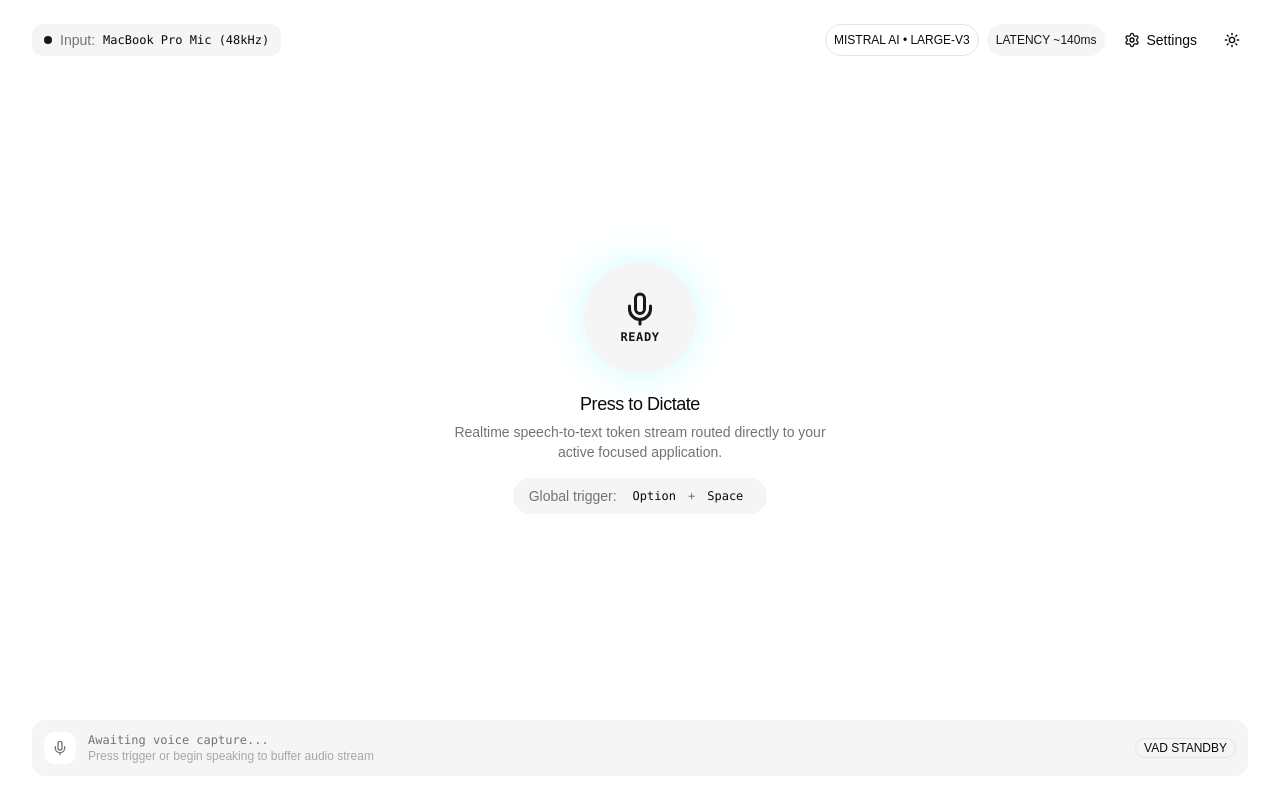
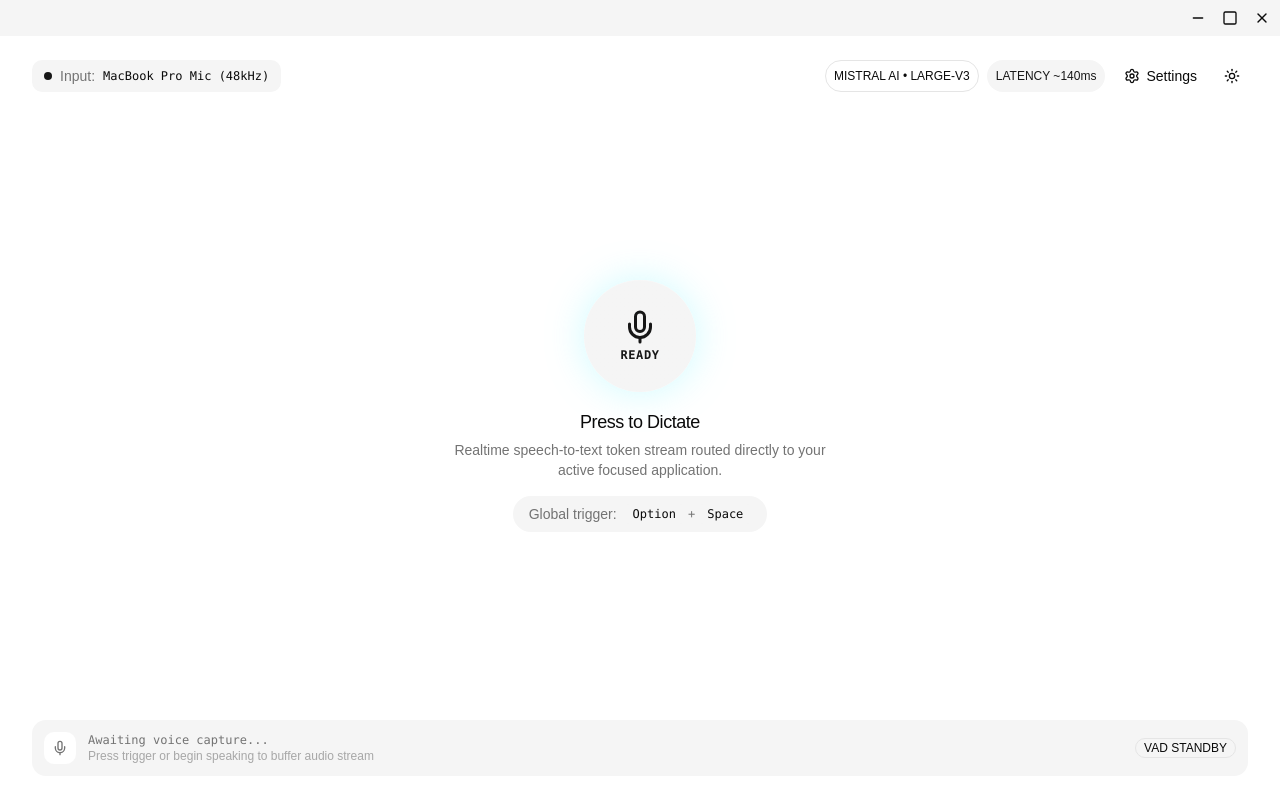
Before and after one commit to mikaelbalin/speech-transcription, a React (Vite) app: page / in a window 1280 px wide. Built offline with nearby package versions, Linux system fonts and the light colour scheme.

Commit message:
Add custom titlebar for frameless Tauri window

```diff
--- a/src-tauri/capabilities/default.json
+++ b/src-tauri/capabilities/default.json
@@ -3,5 +3,12 @@
   "identifier": "default",
   "description": "Capability for the main window",
   "windows": ["main"],
-  "permissions": ["core:default", "opener:default"]
+  "permissions": [
+    "core:default",
+    "opener:default",
+    "core:window:allow-minimize",
+    "core:window:allow-toggle-maximize",
+    "core:window:allow-close",
+    "core:window:allow-start-dragging"
+  ]
 }
--- a/src-tauri/tauri.conf.json
+++ b/src-tauri/tauri.conf.json
@@ -14,7 +14,9 @@
       {
         "title": "speech-transcription",
         "width": 800,
-        "height": 600
+        "height": 600,
+        "decorations": false,
+        "resizable": true
       }
     ],
     "security": {
--- /dev/null
+++ b/src/components/layout/titlebar.tsx
@@ -0,0 +1,76 @@
+import { isTauri } from "@tauri-apps/api/core";
+import { getCurrentWindow } from "@tauri-apps/api/window";
+import { Minus, Square, X } from "lucide-react";
+import { useEffect, useState } from "react";
+import { Button } from "@/components/ui/button";
+
+const appWindow = isTauri() ? getCurrentWindow() : null;
+
+/**
+ * Custom window titlebar (used when Tauri is configured with
+ * `decorations: false`). Provides a draggable region and the standard
+ * minimize / maximize / close controls, plus the theme toggle.
+ */
+export function Titlebar() {
+  const [maximized, setMaximized] = useState(false);
+
+  useEffect(() => {
+    if (!appWindow) return;
+
+    let disposed = false;
+
+    appWindow.isMaximized().then((value) => {
+      if (!disposed) setMaximized(value);
+    });
+
+    const unlisten = appWindow.onResized(async () => {
+      const value = await appWindow.isMaximized();
+      if (!disposed) setMaximized(value);
+    });
+
+    return () => {
+      disposed = true;
+      unlisten.then((fn) => fn());
+    };
+  }, []);
+
+  return (
+    <div className="flex h-9 items-center bg-muted select-none px-1">
+      <div data-tauri-drag-region className="flex-1 self-stretch" />
+
+      <div className="flex items-center">
+        <div className="flex items-center gap-1">
+          <Button
+            type="button"
+            onClick={() => appWindow?.minimize()}
+            aria-label="Minimize"
+            size="icon-sm"
+            variant="ghost"
+          >
+            <Minus className="size-4" />
+          </Button>
+
+          <Button
+            type="button"
+            onClick={() => appWindow?.toggleMaximize()}
+            aria-label={maximized ? "Restore" : "Maximize"}
+            size="icon-sm"
+            variant="ghost"
+          >
+            <Square className="size-4" />
+          </Button>
+
+          <Button
+            type="button"
+            onClick={() => appWindow?.close()}
+            aria-label="Close"
+            size="icon-sm"
+            variant="ghost"
+          >
+            <X className="size-4" />
+          </Button>
+        </div>
+      </div>
+    </div>
+  );
+}
--- a/src/routes/__root.tsx
+++ b/src/routes/__root.tsx
@@ -1,5 +1,6 @@
 import { createRootRouteWithContext, Outlet } from "@tanstack/react-router";
 import { TanStackRouterDevtools } from "@tanstack/react-router-devtools";
+import { Titlebar } from "@/components/layout/titlebar";
 import type { AppSettings } from "@/components/pages/settings-form";
 
 export interface RouterContext {
@@ -23,6 +24,7 @@ export const Route = createRootRouteWithContext<RouterContext>()({
 function RootLayout() {
   return (
     <main className="flex min-h-dvh flex-col">
+      <Titlebar />
       <div className="flex min-h-0 flex-1 flex-col">
         <Outlet />
       </div>
```
Also changed, not shown: 1 other file (tests, documents, lock files or other folders).
